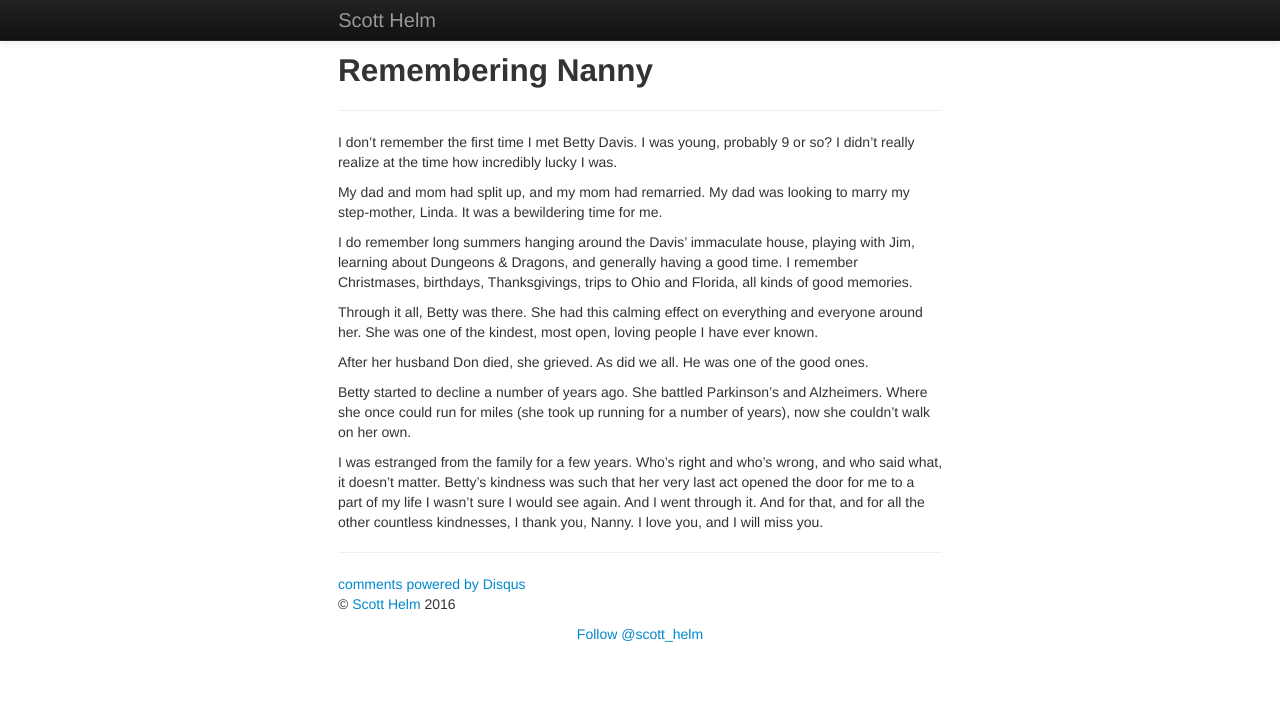
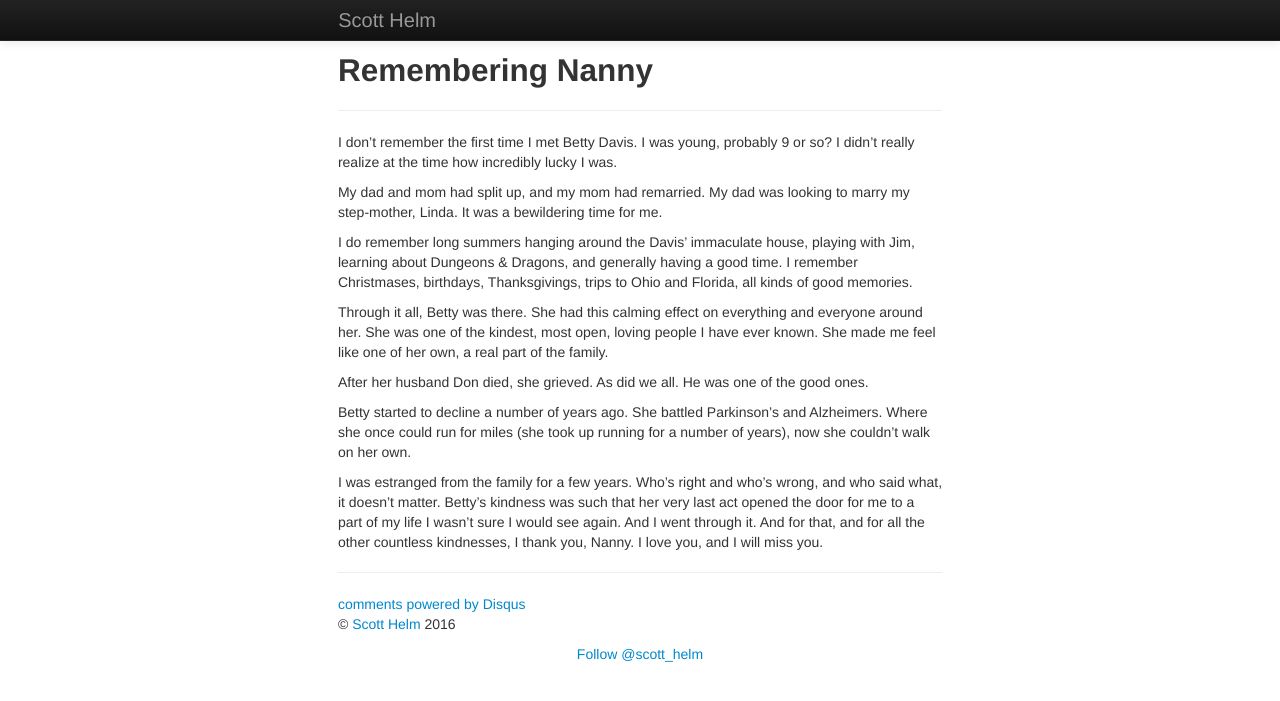
Before and after one commit to scotthelm/scotthelm.github.com.raw, a Jekyll site: the page built from _posts/2018-09-27-remembering-nanny.md, in a window 1280 px wide. Shown: the top 701 px of the page. Built offline with Jekyll 4.4.1, drawn with Linux system fonts in a browser that asks for light colours; nearby versions of some CDN libraries; comment, search, counter and statistics services are not loaded.

Commit message:
fixup! adds remembering-nanny

```diff
--- a/_posts/2018-09-27-remembering-nanny.md
+++ b/_posts/2018-09-27-remembering-nanny.md
@@ -9,7 +9,7 @@ My dad and mom had split up, and my mom had remarried. My dad was looking to mar
 
 I do remember long summers hanging around the Davis' immaculate house, playing with Jim, learning about Dungeons & Dragons, and generally having a good time. I remember Christmases, birthdays, Thanksgivings, trips to Ohio and Florida, all kinds of good memories.
 
-Through it all, Betty was there. She had this calming effect on everything and everyone around her. She was one of the kindest, most open, loving people I have ever known.
+Through it all, Betty was there. She had this calming effect on everything and everyone around her. She was one of the kindest, most open, loving people I have ever known. She made me feel like one of her own, a real part of the family.
 
 After her husband Don died, she grieved. As did we all. He was one of the good ones.
 
```
